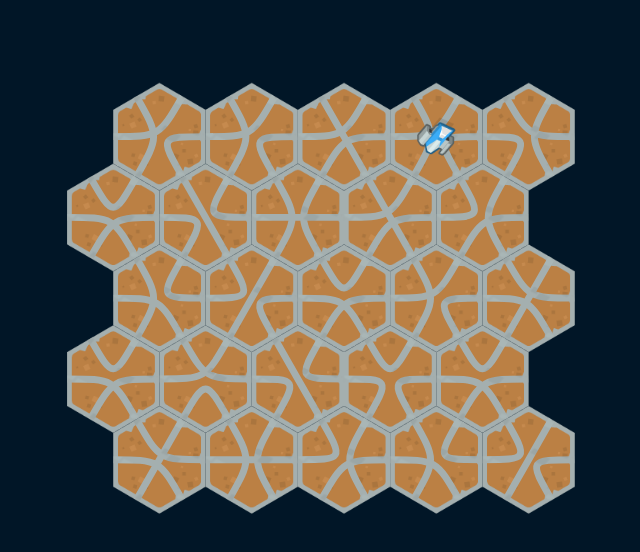
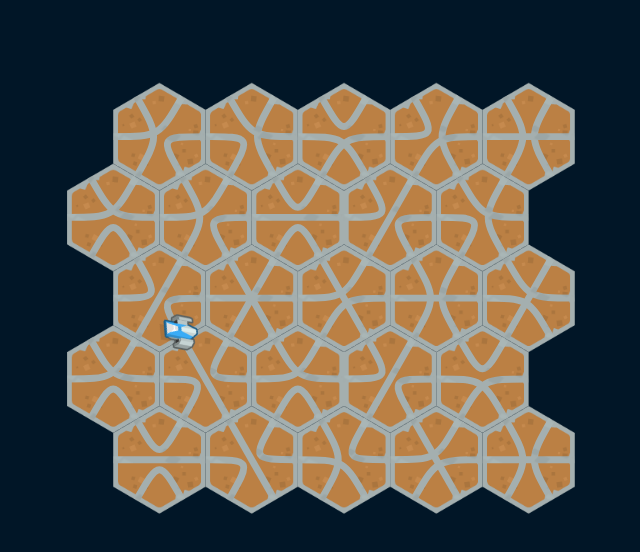
Before and after one commit to vivinigri/moon-walk, a React (Create React App) app: page / in a window 1280 px wide. Shown: the top 552 px of the page, without its empty margins (296-936 px from the left). Built offline with nearby package versions, Linux system fonts and the light colour scheme.

Commit message:
ship movement

```diff
--- a/src/components/Player.js
+++ b/src/components/Player.js
@@ -15,13 +15,14 @@ const move = keyframes`
 const PlayerImg = styled.img`
   position: absolute;
   z-index: 100;
+  left: 0;
+  top: 0;
   offset-path: path(${(props) => `"${props.path}"`});
-  animation: ${move} 3s ease-in-out;
+  animation: ${move} 3s infinite;
 `
 
 export default function Player() {
   const { current } = useContext(GameMachine)
-  const {player} = current.context
-  console.log('path', player.path);
+  const { player } = current.context
   return <PlayerImg src={spaceship} alt="spaceship" path={player.path} />
 }
--- a/src/state/gameMachine.js
+++ b/src/state/gameMachine.js
@@ -1,6 +1,6 @@
 import { Machine, assign } from "xstate"
 import React from "react"
-import { generateGrid, getPairPath } from "./helpers"
+import { generateGrid, getAbsPath, getPairWithValue, getNextPos } from "./helpers"
 
 export const GameMachine = React.createContext()
 
@@ -8,19 +8,46 @@ const grid = generateGrid(5, 5)
 
 export const gameMachine = Machine(
   {
-    initial: "idle",
+    type: "parallel",
     context: {
       grid,
       player: {
-        pos: {row: 3, col: 3},
-        path: getPairPath(grid[2][2].pairs[0], 0)
+        pos: {row: 1, col: 3},
+        end: 3,
+        path: ""
       }
     },
     states: {
-      idle: {
-        on: {
-          rotateTile: { target: "idle", actions: ["changeGrid"] },
-        },
+      player: {
+        id: "player",
+        initial: "walk",
+        states: {
+          idle: {
+            after: {
+              3000: [{ target: "walk" }],
+            }
+          },
+          walk: {
+            entry: ["getNewPath"],
+            after: {
+              3000: [{target: "gameover", cond: "posInvalid"}, { target: "walk" }],
+            },
+          },
+          gameover: {
+            type: "final"
+          }
+        }
+      },
+      tiles: {
+        id: "tiles",
+        initial: "idle",
+        states: {
+          idle: {
+            on: {
+              rotateTile: { target: "idle", actions: ["changeGrid"], cond: "canRotateHex" },
+            },
+          }
+        }
       },
     },
   },
@@ -35,6 +62,41 @@ export const gameMachine = Machine(
           return grid
         },
       }),
+      getNewPath: assign({
+        player: (context, event) => {
+          const { player, grid } = context
+          const { row, col } = getNextPos(player.pos.row, player.pos.col, +player.end)
+          if (!grid[row] || !grid[row][col]) {
+            return {...player, pos:{row, col}}
+          }
+          const rot = grid[row][col].rotate
+          const newStart = (+player.end + 3)%6
+          const [start, end] = getPairWithValue(grid[row][col].pairs, newStart, rot)
+          const newPath = getAbsPath(start, end, rot, row, col)
+
+          return {
+            pos: {row, col},
+            end,
+            path: newPath,
+          }
+        }
+      })
     },
+
+    guards: {
+      canRotateHex: (context, event) => {
+        const { player } = context
+        const { row, col } = event.payload
+        if (player.pos.row === row && player.pos.col === col) {
+          return false
+        }
+        return true
+      },
+      posInvalid: (context, event) => {
+        const { player } = context
+        const { row, col } = player.pos
+        return row < 0 || col < 0 || row > 4 || col > 4
+      }
+    }
   }
 )
--- a/src/state/helpers.js
+++ b/src/state/helpers.js
@@ -8,7 +8,7 @@ function randomInRange(ar) {
 }
 
 function pairArray(ar) {
-  return `${ar.splice(randomInRange(ar), 1)}-${ar.splice(randomInRange(ar), 1)}`
+  return `${ar.splice(0, 1)}-${ar.splice(randomInRange(ar), 1)}`
 }
 
 export const generateGrid = (ROWS, COLS) => {
@@ -29,6 +29,19 @@ export const generateGrid = (ROWS, COLS) => {
  */
 export const points = ["90,17.5", "120,70", "90,122.5", "30,122.5", "0,70", "30,17.5"]
 export const center = "C60,70 60,70"
+const cX = 60
+const cY = 70
+
+/*
+ * Get Position on grid according to row and col
+ */
+function leftPos (col, row) {
+  return col * 120 - (row % 2 === 1 ? 60 : 0)
+}
+
+function topPos (row) {
+  return row * 140 - row * 35
+}
 
 /*
  * Get Path according to rotation
@@ -49,3 +62,47 @@ export const getPairPath = (pair, rot) => {
   const [p1, p2] = actual.split("-")
   return `M${points[p1]} ${center} ${points[p2]}`
 }
+
+export const getAbsPath = (p1, p2, rot, row, col) => {
+  const r1 = points[p1].split(",")
+  const r2 = points[p2].split(",")
+  const left = leftPos(col, row)
+  const top = topPos(row)
+  const init = `M${left + +r1[0]},${top + +r1[1]}`
+  const end = `${left + +r2[0]},${top + +r2[1]}`
+  const center = `C${left + cX},${top + cY} ${left + cX},${top + cY}`
+  return `${init} ${center} ${end}`
+}
+
+/*
+ * Machine player functions
+ */
+
+export const getPairWithValue = (ar, value, deg) => {
+  const pair = ar.filter(el=> {
+    const [i, j] = el.split("-")
+    const ij = `${newLado(+i, deg)}-${newLado(+j, deg)}`
+    return ij.includes(value)
+  })[0]
+  const [p1, p2] = pair.split("-")
+  return newLado(+p1, deg) === +value ? [newLado(+p1, deg), newLado(+p2, deg)]:[newLado(+p2, deg), newLado(+p1, deg)]
+}
+
+export const getNextPos = (row, col, value) => {
+  switch (value) {
+    case 0:
+      return {row: row - 1, col: (row%2===0) ? col + 1 : col }
+    case 1:
+      return {row: row, col: col + 1 }
+    case 2:
+      return {row: row + 1, col: (row%2===0) ? col + 1 : col }
+    case 3:
+      return {row: row + 1, col: (row%2===0) ? col : col - 1 }
+    case 4:
+      return {row: row, col: col - 1 }
+    case 5:
+      return {row: row - 1, col: (row%2===0) ? col : col - 1  }
+    default:
+      return {row, col}
+  }
+}
```
